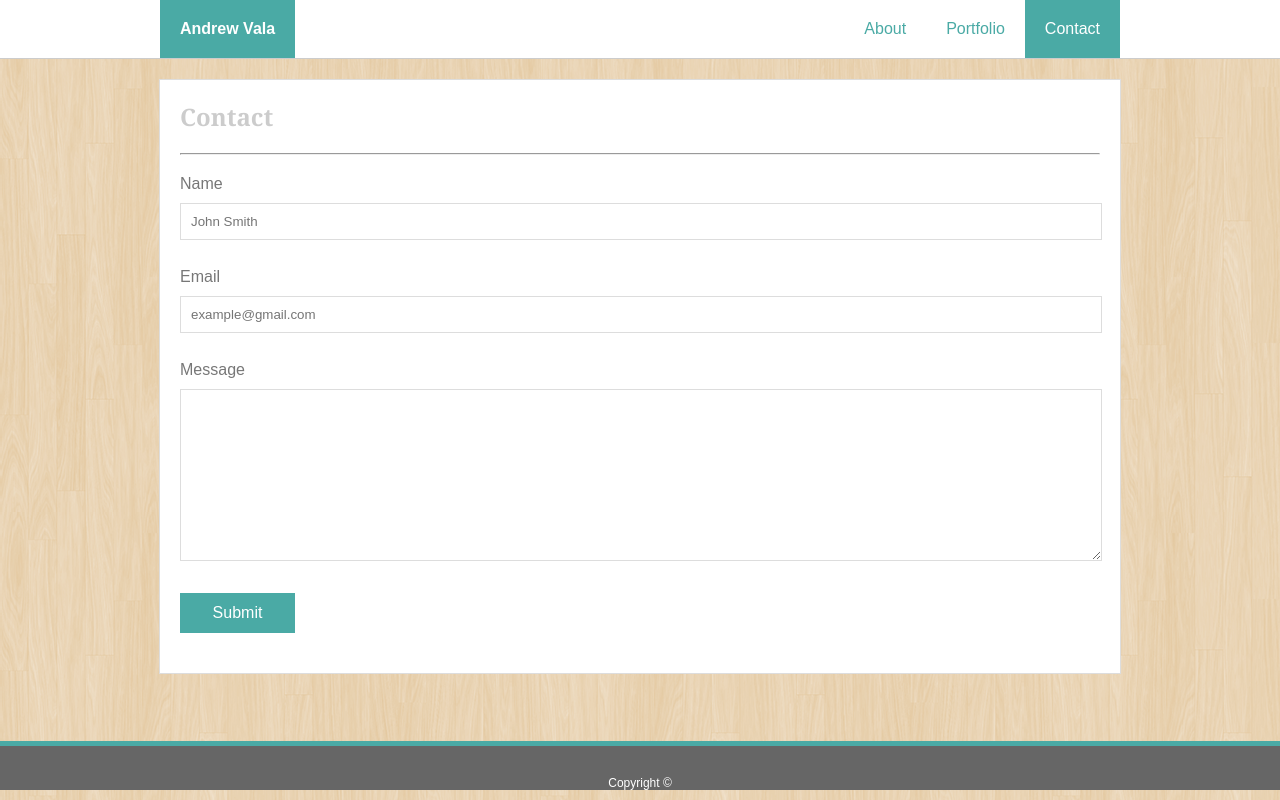
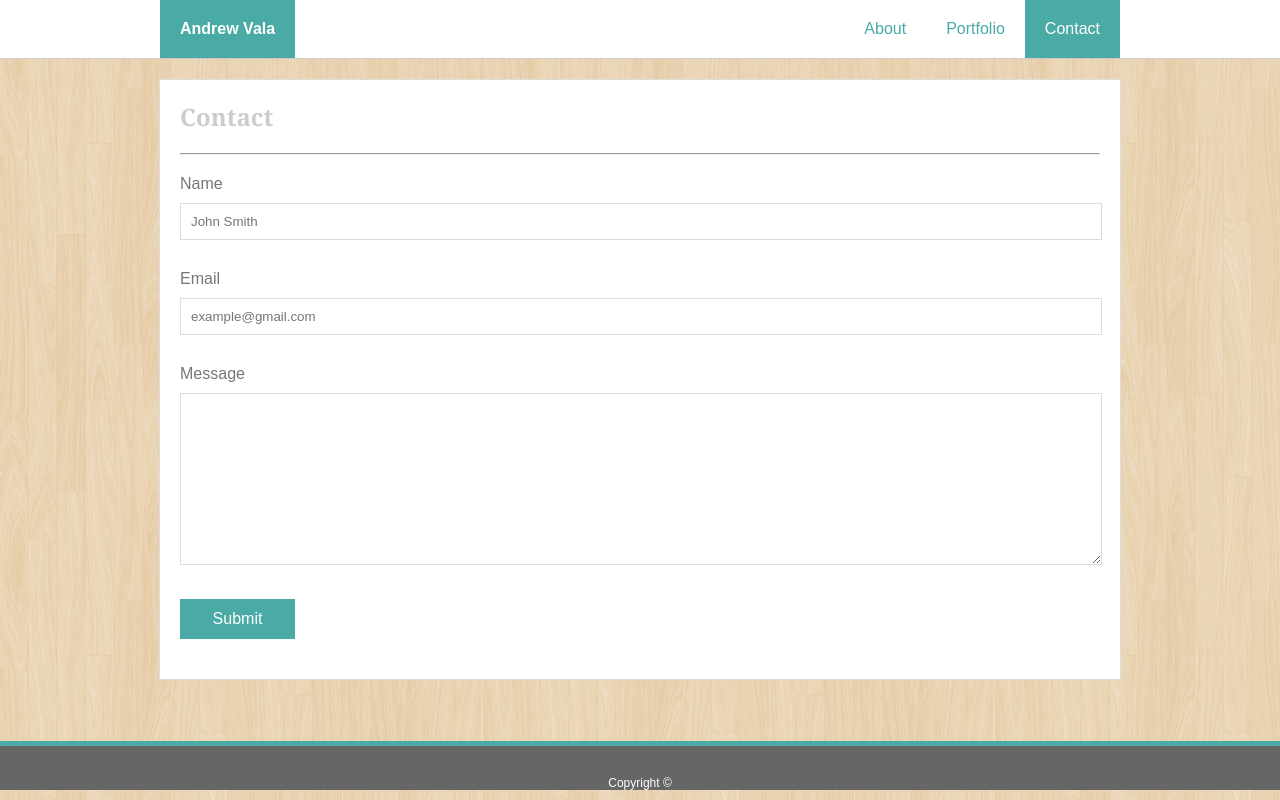
Before and after one commit to awvala/Basic-Portfolio, a plain HTML site: page contact.html in a window 1280 px wide. Drawn offline with Linux system fonts and the light colour scheme.

Commit message:
formatting and readibility changes

```diff
--- a/assets/css/style.css
+++ b/assets/css/style.css
@@ -113,6 +113,7 @@ article{
 }
 
 /***** Minicontainer for the portfolio images and banners *****/
+
 .portfoliocontainer{
     display: inline-block;
     position: relative;
@@ -125,6 +126,7 @@ article{
 }*/
 
 /***** Color text banner at the bottom of the image link *****/
+
 .portfolioBanners{
     position: absolute;
     bottom: 10px;
@@ -148,7 +150,7 @@ hr{
 input[type=text]{
     width: 900px;
     padding: 10px 10px 10px 10px;
-    margin: 10px auto 10px auto;
+    margin: 10px auto 30px auto;
     border-color: #dddddd;
     border-style: solid;
     border-width: thin;
@@ -157,7 +159,7 @@ input[type=text]{
 textarea{
     width: 900px;
     padding: 10px;
-    margin: 10px 0px 10px 0px;
+    margin: 10px 0px 30px 0px;
     border-color: #dddddd;
     border-style: solid;
     border-width: thin;
--- a/contact.html
+++ b/contact.html
@@ -37,21 +37,12 @@
             <article>
                 <h1>Contact</h1>
                 <hr>
-                Name
-                <br>
+                <label for="name">Name</label>
                 <input name="name" placeholder="John Smith" type="text">
-                <br>
-                <br>
-                Email
-                <br>
+                <label for="email">Email</label>
                 <input name="email" placeholder="example@gmail.com" type="text">
-                <br>
-                <br>
-                Message
-                <br>
+                <label for="message">Message</label>
                 <textarea name="message" rows="10" cols="60"></textarea>
-                <br>
-                <br>
                 <input type="submit">
             </article>
         </section>
```
